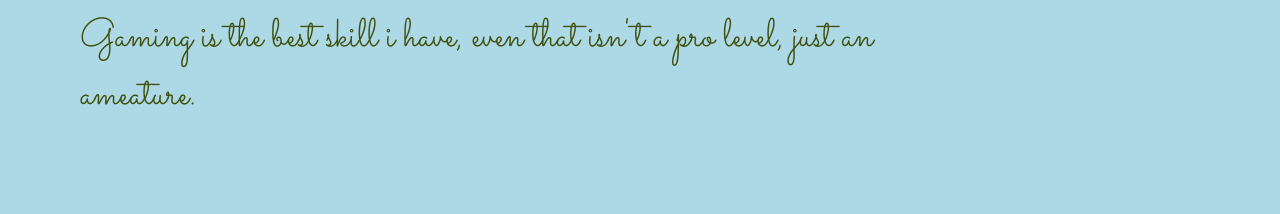
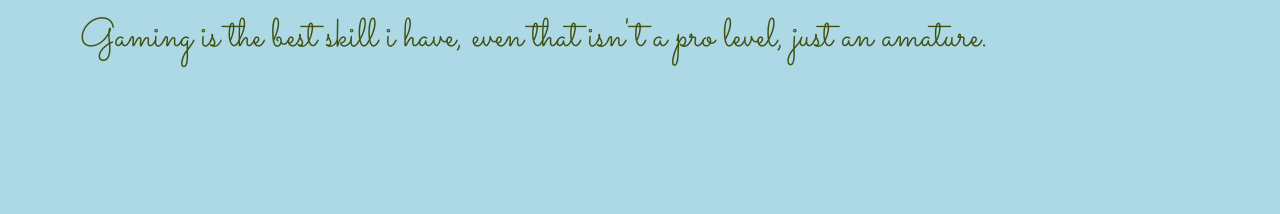
Before and after one commit to utkarshrawat08/About-me, a plain HTML site: page index.html in a window 1280 px wide. Shown: the part 1300-1514 px from the top of the page. Drawn offline with nearby package versions, Linux system fonts and the light colour scheme.

Commit message:
Update index.html

```diff
--- a/index.html
+++ b/index.html
@@ -195,7 +195,7 @@
           <h2>My Skills.</h2>
           <div class="skill-row">
             <h3>Gamer</h3>
-            <p>Gaming is the best skill i have, even that isn't a pro level, just an ameature.</p>
+            <p>Gaming is the best skill i have, even that isn't a pro level, just an amature.</p>
           </div>
         </div><hr>
 
```
